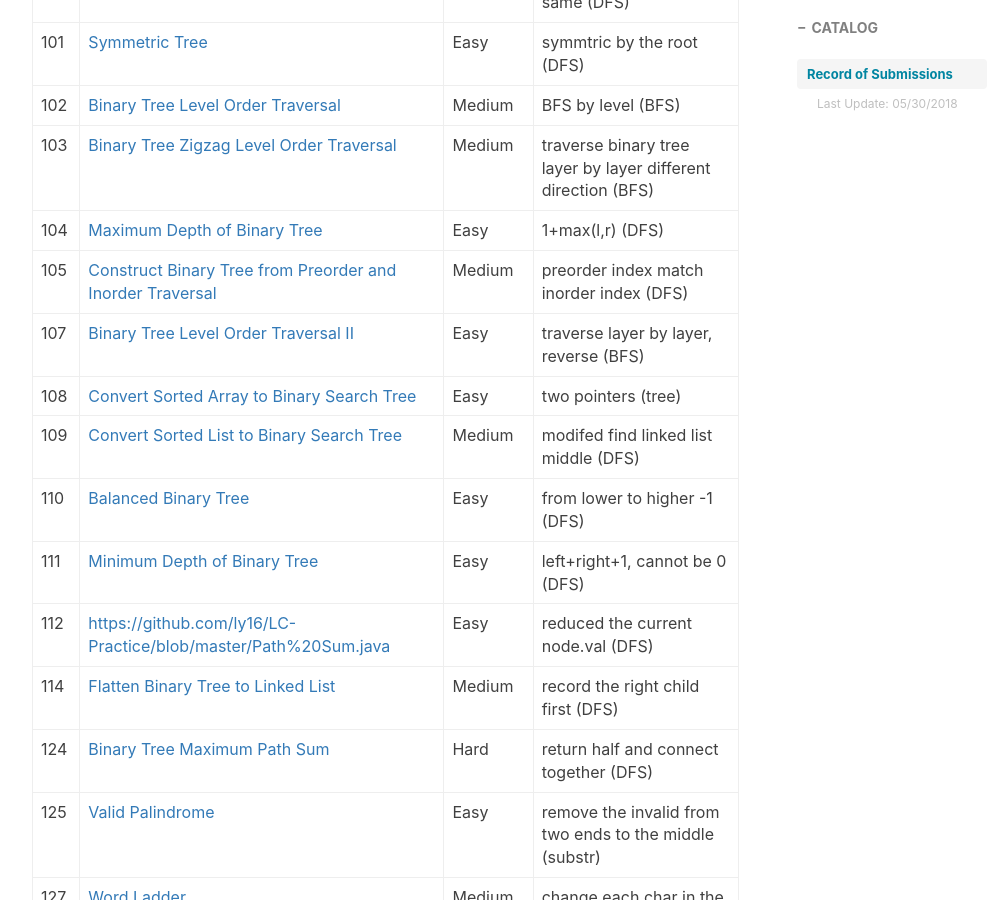
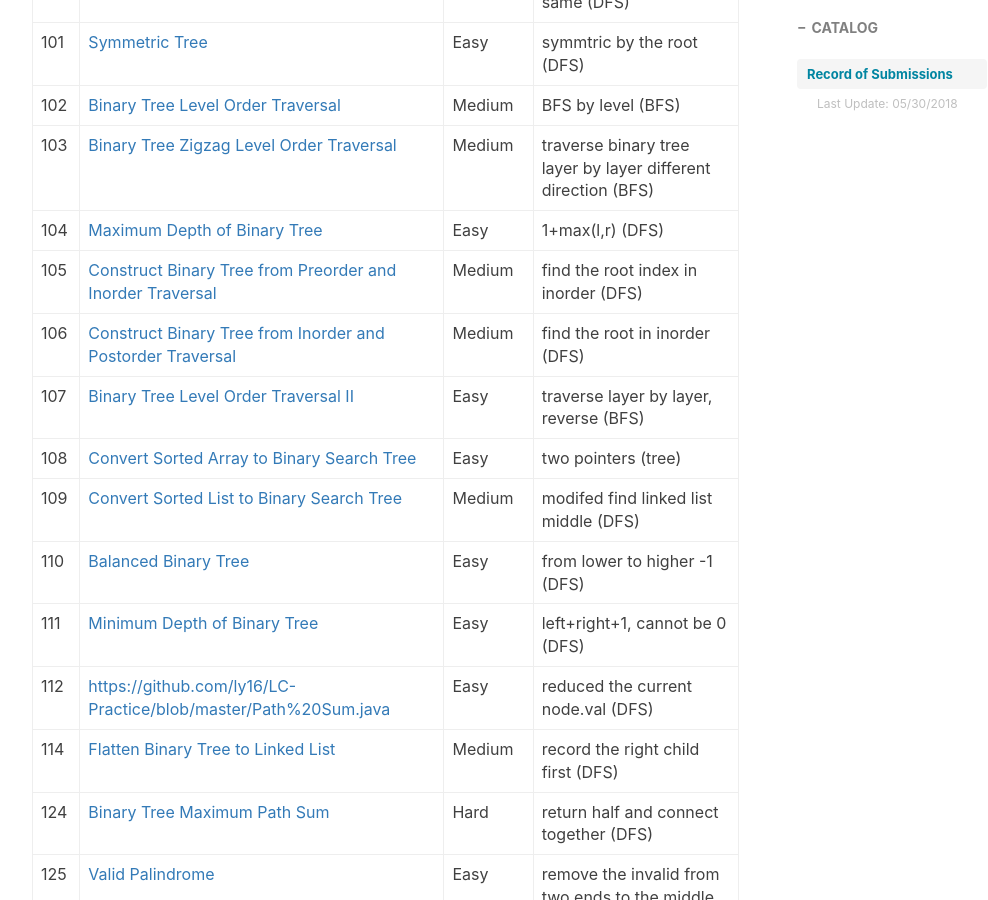
Before and after one commit to ly16/ly16.github.io, a Jekyll site: the page built from _posts/2018-05-18-leetcode-record-round1.md, in a window 1280 px wide and 900 px high, scrolled down 1749 px. Shown: the whole window, without its empty margins (233-1221 px from the left). Built offline with Jekyll 4.4.1, drawn with Linux system fonts in a browser that asks for light colours; nearby versions of some CDN libraries; comment, search, counter and statistics services are not loaded.

Commit message:
Update 2018-05-18-leetcode-record-round1.md

```diff
--- a/_posts/2018-05-18-leetcode-record-round1.md
+++ b/_posts/2018-05-18-leetcode-record-round1.md
@@ -38,7 +38,8 @@ tags:
 |102|[Binary Tree Level Order Traversal](https://github.com/ly16/LC-Practice/blob/master/Get%20Keys%20In%20Binary%20Tree%20Layer%20By%20Layer.java)|Medium|BFS by level (BFS)|
 |103|[Binary Tree Zigzag Level Order Traversal](https://github.com/ly16/LC-Practice/blob/master/Get%20Keys%20In%20Binary%20Tree%20Layer%20By%20Layer%20Zig-Zag%20Order.java)|Medium|traverse binary tree layer by layer different direction (BFS)|
 |104|[Maximum Depth of Binary Tree](https://github.com/ly16/LC-Practice/blob/master/Maximum%20Depth%20of%20Binary%20Tree.java)|Easy|1+max(l,r) (DFS)|
-|105|[Construct Binary Tree from Preorder and Inorder Traversal](https://github.com/ly16/LC-Practice/blob/master/Reconstruct%20Binary%20Tree%20With%20Preorder%20And%20Inorder.java)|Medium|preorder index match inorder index (DFS)|
+|105|[Construct Binary Tree from Preorder and Inorder Traversal](https://github.com/ly16/LC-Practice/blob/master/Reconstruct%20Binary%20Tree%20With%20Preorder%20And%20Inorder.java)|Medium|find the root index in inorder (DFS)|
+|106|[Construct Binary Tree from Inorder and Postorder Traversal](https://github.com/ly16/LC-Practice/blob/master/Construct%20Binary%20Tree%20from%20Inorder%20and%20Postorder%20Traversal.java)|Medium|find the root in inorder (DFS)|
 |107|[Binary Tree Level Order Traversal II](https://github.com/ly16/LC-Practice/blob/master/Binary%20Tree%20Level%20Order%20Traversal%20II.java)|Easy|traverse layer by layer, reverse (BFS)|
 |108|[Convert Sorted Array to Binary Search Tree](https://github.com/ly16/LC-Practice/blob/master/Convert%20Sorted%20Array%20to%20Binary%20Search%20Tree%20With%20Minimal%20Height.java)|Easy|two pointers (tree)|
 |109|[Convert Sorted List to Binary Search Tree](https://github.com/ly16/LC-Practice/blob/master/Convert%20Sorted%20List%20to%20Binary%20Search%20Tree.java)|Medium|modifed find linked list middle (DFS)|
```
